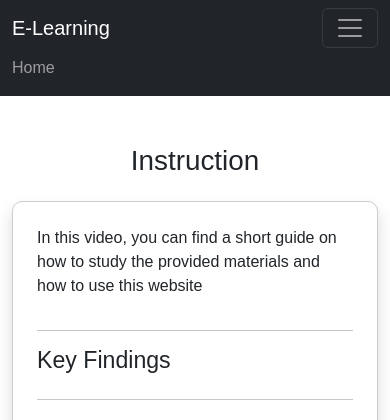
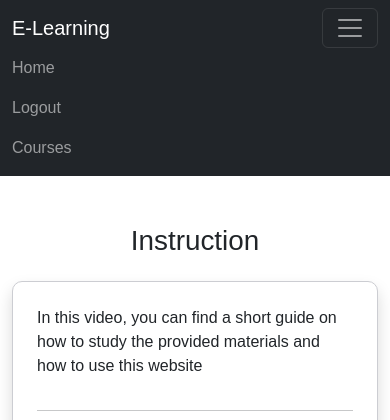
Before and after one commit to shittu05/E-learning, a Django app: a page that uses templates/content.html in a window 390 px wide, after a click that opens the changed part. Shown: the top 420 px of the page. Run offline with Django 5.2, Linux system fonts and the light colour scheme; a user stored in the database is signed in; data comes from the database, SQL or seed files in the repository; both versions use the stored data as it was after the commit; style sheets or scripts are compiled from the project's sources; parts of the project's set-up code (start-up, migrations or seed data) failed here and were passed over; some libraries are stand-ins or nearby versions.

Commit message:
Elearning Html Updated

```diff
--- a/Myapp/views.py
+++ b/Myapp/views.py
@@ -21,6 +21,9 @@ def courses(request):
     courses = myFilter.qs
     if request.htmx:
         return render(request, 'partial.html', {'courses': courses, 'myFilter': myFilter})
+    else:
+        messages.info(request, 'Nothing Found')
+        redirect('courses')
     return render(request, 'courses.html', {'courses': courses, 'myFilter': myFilter})
 
 def course_detail(request, slug):
--- a/templates/content.html
+++ b/templates/content.html
@@ -34,6 +34,12 @@
           <li class="nav-item">
             <a class="nav-link" href="{% url 'index' %}">Home</a>
           </li>
+          <li class="nav-item">
+            <a class="nav-link" href="/logout/">Logout</a>
+          </li>
+          <li class="nav-item">
+            <a class="nav-link" href="{% url 'courses' %}">Courses </a>
+          </li>
         </ul>
       </div>
     </div>
```
Also changed, not shown: templates/courses.html (+5 -2 lines), templates/partial.html (+14 -5 lines), db.sqlite3.
